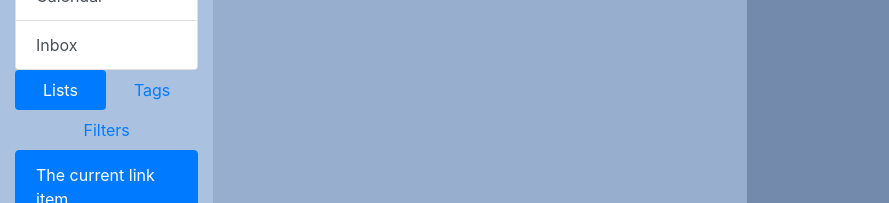
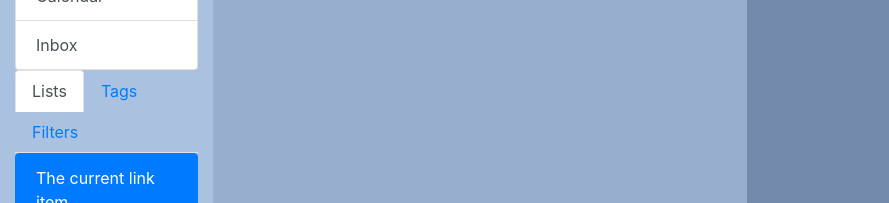
Before and after one commit to murphysunx/tack-tack, a React (Create React App) app: page / in a window 1280 px wide. Shown: the part 339-542 px from the top of the page, without its empty margins (0-889 px from the left). Built offline with nearby package versions, Linux system fonts and the light colour scheme.

Commit message:
#feat: react bootstrap component

```diff
--- a/src/components/menu/MenuItem.js
+++ b/src/components/menu/MenuItem.js
@@ -1,10 +1,26 @@
+import { Nav } from "react-bootstrap";
+import React, { useState } from "react";
+
 import MenuItemCatelog from "./MenuItemCatelog";
 
 function MenuItem() {
+  const [activeTab, setActiveTab] = useState("lists");
+
   return (
     <>
-      <div>
-        <ul class="nav nav-pills nav-fill">
+      <Nav variant="tabs" defaultActiveKey="lists" activeKey={activeTab}>
+        <Nav.Item onClick={() => setActiveTab("lists")}>
+          <Nav.Link eventKey="lists">Lists</Nav.Link>
+        </Nav.Item>
+        <Nav.Item onClick={() => setActiveTab("tags")}>
+          <Nav.Link eventKey="tags">Tags</Nav.Link>
+        </Nav.Item>
+        <Nav.Item onClick={() => setActiveTab("filters")}>
+          <Nav.Link eventKey="filters">Filters</Nav.Link>
+        </Nav.Item>
+      </Nav>
+      {/* <div>
+        <ul class="nav nav-tabs">
           <li class="nav-item">
             <a class="nav-link active" href="#">
               Lists
@@ -21,7 +37,7 @@ function MenuItem() {
             </a>
           </li>
         </ul>
-      </div>
+      </div> */}
 
       <div class="list-group">
         <a
```
